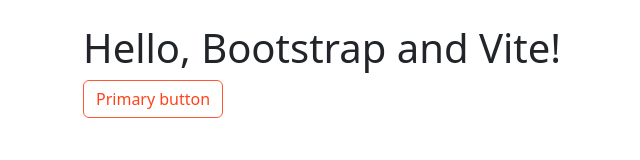
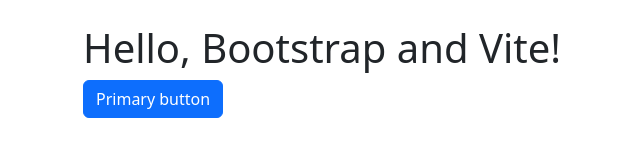
Before and after one commit to Zylphyhr/BootstrapPro, a website built with Vite: page src/index.html in a window 1280 px wide. Shown: the whole page, without its empty margins (3-643 px from the left). Built offline with nearby package versions, Linux system fonts and the light colour scheme.

Commit message:
vitebootstrap

```diff
--- a/src/index.html
+++ b/src/index.html
@@ -9,7 +9,7 @@
     <body>
         <div class="container py-4 px-3 mx-auto">
             <h1>Hello, Bootstrap and Vite!</h1>
-            <button class="btn btn-mixin2">Primary button</button>
+            <button class="btn btn-primary">Primary button</button>
         </div>
         <script> AOS.init(); </script>
     </body>
```
